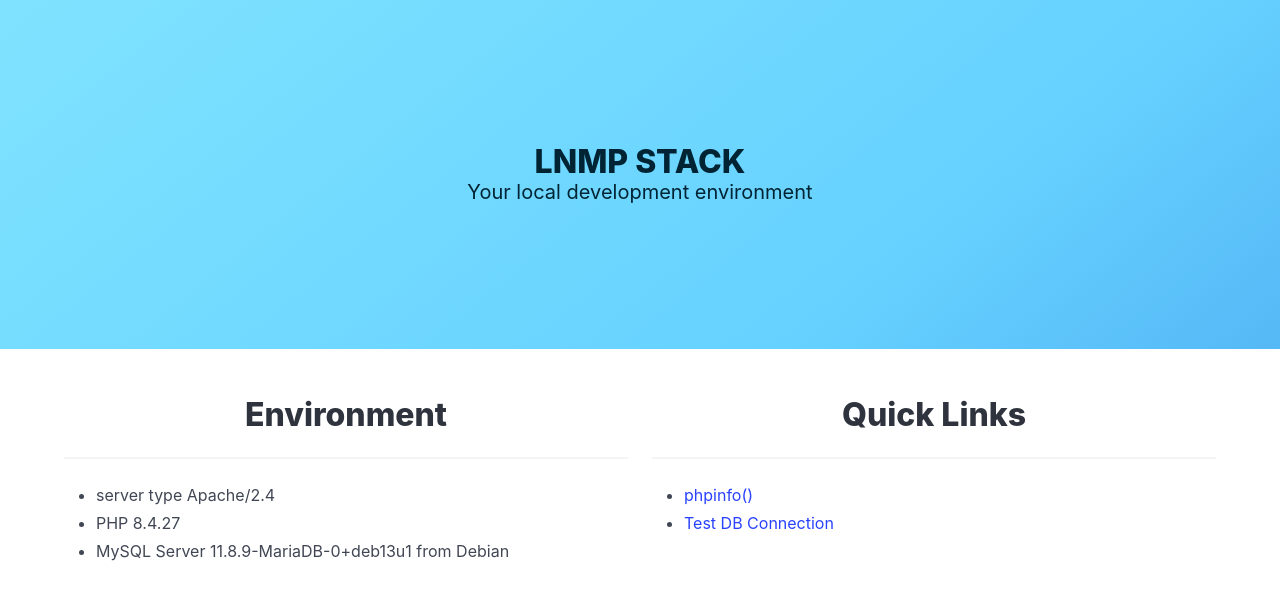
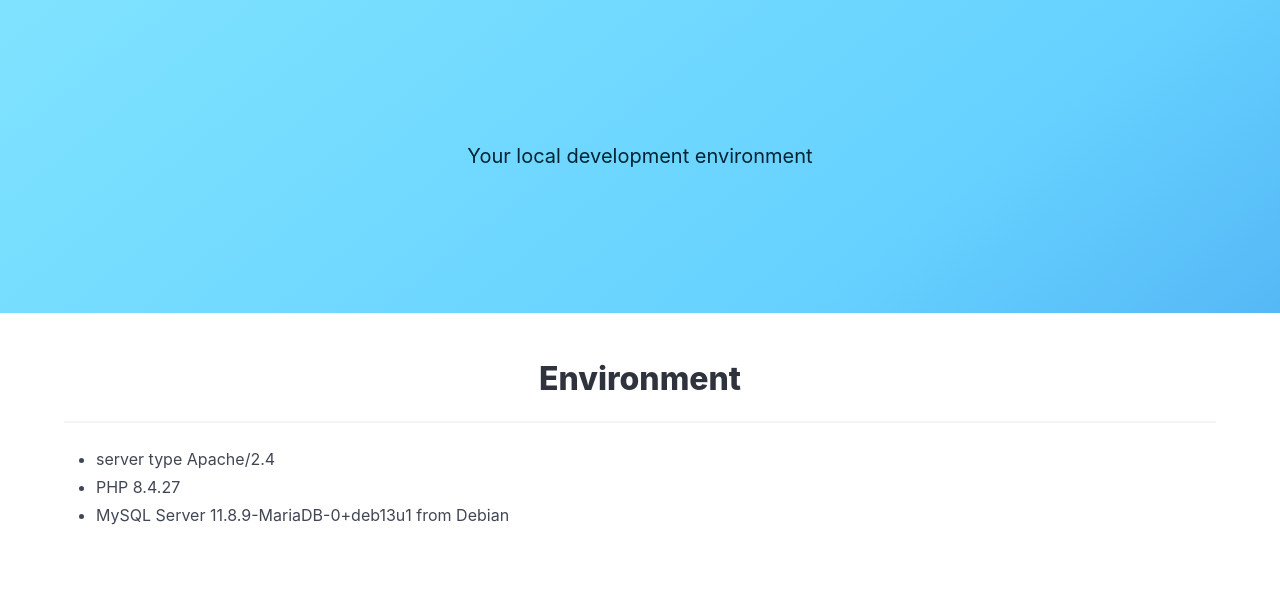
Before and after one commit to smmas-dev/markets, a PHP site: page / in a window 1280 px wide. Shown: the top 600 px of the page. Run offline with PHP 8.4, Linux system fonts and the light colour scheme; data that the repository does not hold is empty; some libraries are stand-ins or nearby versions.

Commit message:
MARKETS-11 | ref test

```diff
--- a/www/index.php
+++ b/www/index.php
@@ -3,16 +3,12 @@
 <head>
 	<meta charset="utf-8">
 	<meta name="viewport" content="width=device-width, initial-scale=1">
-	<title>LNMP STACK</title>
 	<link rel="stylesheet" href="/assets/css/bulma.min.css">
 </head>
 <body>
 <section class="hero is-medium is-info is-bold">
 	<div class="hero-body">
 		<div class="container has-text-centered">
-			<h1 class="title">
-				LNMP STACK
-			</h1>
 			<h2 class="subtitle">
 				Your local development environment
 			</h2>
@@ -48,16 +44,6 @@
 					</ul>
 				</div>
 			</div>
-			<div class="column">
-				<h3 class="title is-3 has-text-centered">Quick Links</h3>
-				<hr>
-				<div class="content">
-					<ul>
-						<li><a href="http://localhost/phpinfo.php">phpinfo()</a></li>
-						<li><a href="http://localhost/test_db.php">Test DB Connection</a></li>
-					</ul>
-				</div>
-			</div>
 		</div>
 	</div>
 </section>
```
